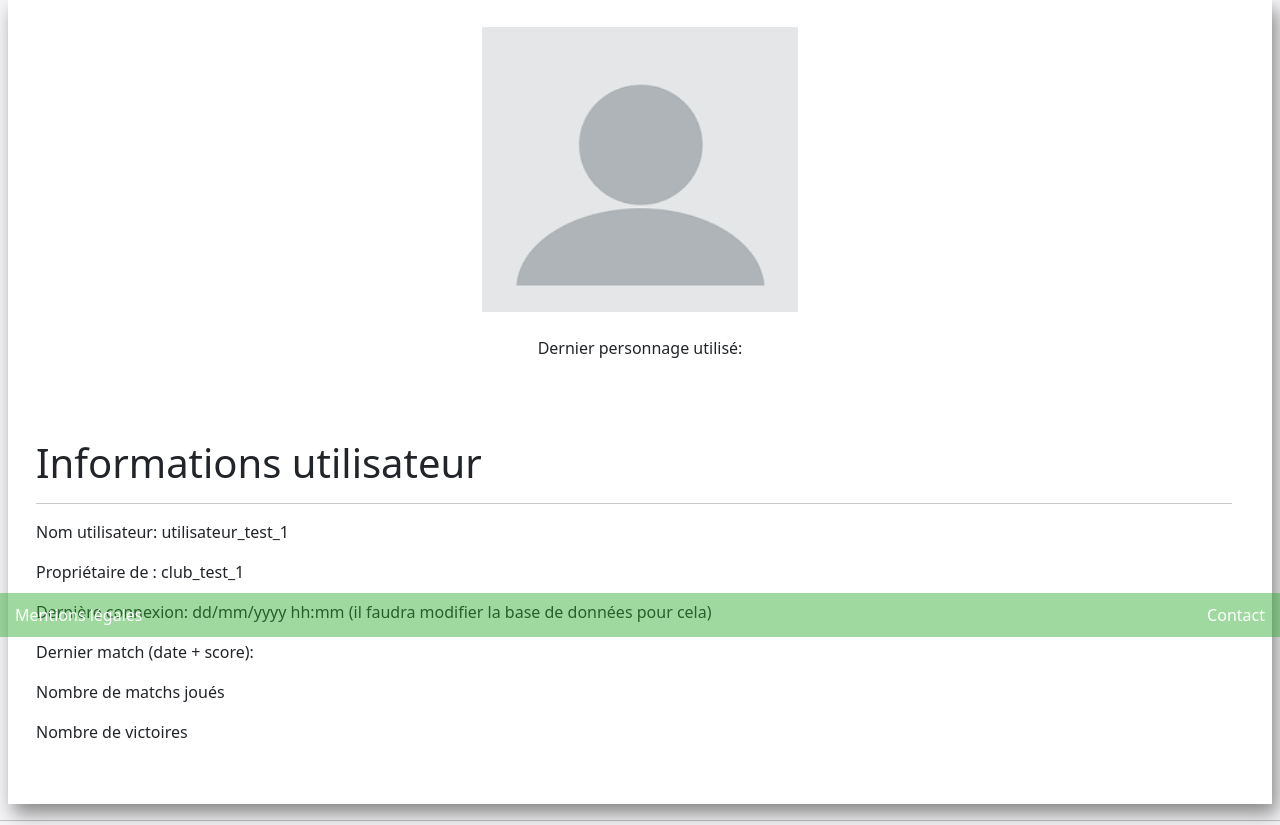
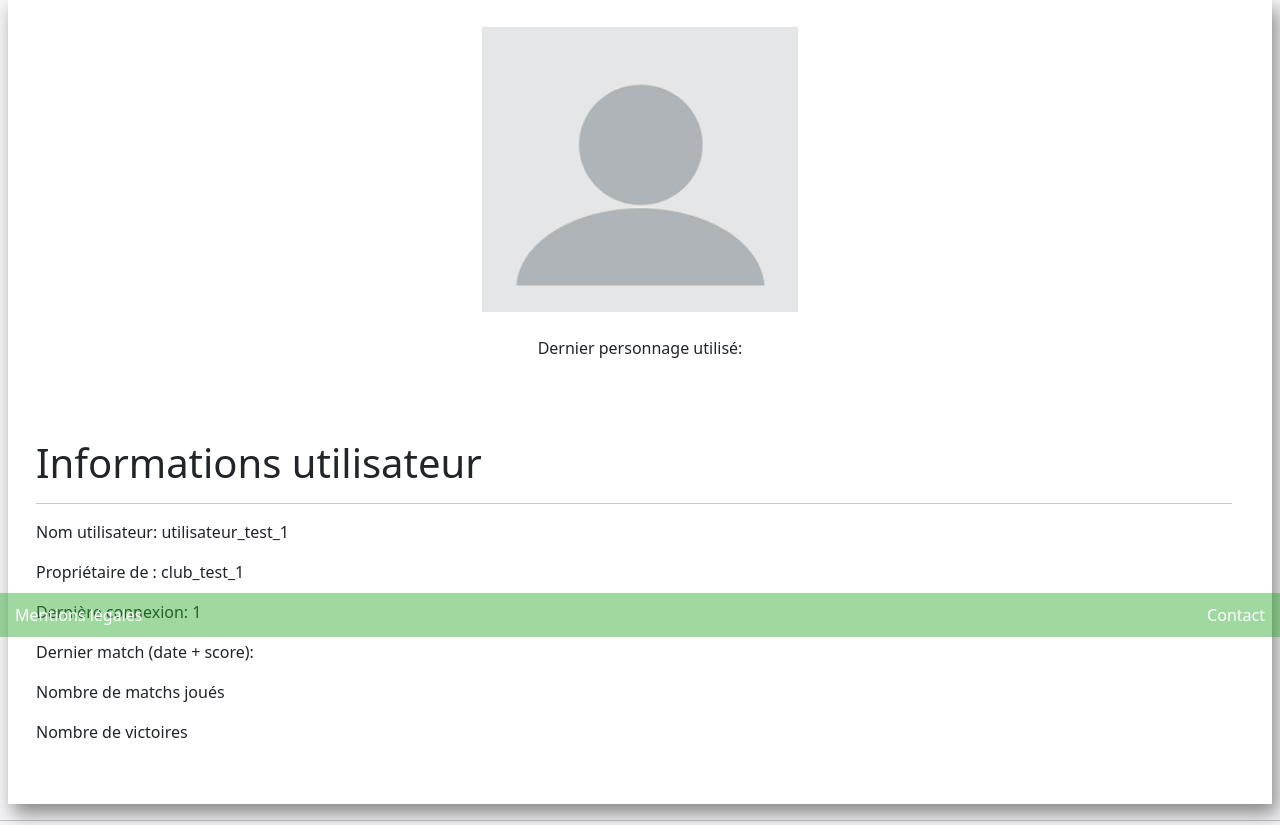
Before and after one commit to IlanMic/projet-jeu, a PHP site: page /mon-profil.php in a window 1280 px wide. Shown: the part 163-988 px from the top of the page. Run offline with PHP 8.4, Linux system fonts and the light colour scheme; a user stored in the database is signed in; data comes from the database, SQL or seed files in the repository.

Commit message:
Affichage date de dernière connexion + correction de conditions if else
Ce changement lors des conditions permet de mettre une interface propre à toutes les conditions dans lesquelles peut se trouver l'utilisateur

```diff
--- a/Views/mon-profil.php
+++ b/Views/mon-profil.php
@@ -70,7 +70,13 @@
         ?>
 
         <!-- Dernière connexion du joueur -->
-        <p class="informations-header-content">Dernière connexion: dd/mm/yyyy hh:mm (il faudra modifier la base de données pour cela)</p>
+        <p class="informations-header-content">Dernière connexion:
+            <?php if($_SESSION['derniere_connexion'] != null) {
+                echo $_SESSION['derniere_connexion'];
+            } else {
+                echo "N/A";
+            } ?>
+        </p>
         <!-- Dernière match du joueur -->
         <p class="informations-header-content">Dernier match (date + score): </p>
         <!-- Nombre de matchs joués par le joueur -->
@@ -159,7 +165,7 @@
     <!-- Affichage de la carte du second personnage -->
     <?php
     //Création du personnage 2 bloqué car le premier n'a pas encore été créé
-    if(!isset($_SESSION['utilisateur_personnage_1'])) {
+    if($_SESSION['utilisateur_personnage_1'] == null) {
         ?>
         <div class="col-lg-4">
             <div class="card personnage-container" id="card-1">
@@ -179,7 +185,7 @@
         </div>
     <?php
     //Affichage de la carte de création du second personnage
-    }else if(!isset($_SESSION['utilisateur_personnage_2'])){
+    }else if($_SESSION['utilisateur_personnage_2'] == null){
         ?>
         <div class="col-lg-4">
             <div class="card personnage-container" id="card-1">
@@ -244,7 +250,7 @@
     <!-- Carte personnage 3 -->
     <?php
     //Impossible de débloquer le troisième personnage si le compte n'est pas premium
-    if($_SESSION['compte_premium'] == 0 && isset($_SESSION['utilisateur_personnage_1']) && isset($_SESSION['utilisateur_personnage_2'])){
+    if($_SESSION['compte_premium'] == 0){
         ?>
             <div class="col-lg-4">
                 <div class="card personnage-container" id="card-1"5>
@@ -265,26 +271,8 @@
             </div>
         <?php
     //Création d'un compte premium si l'utilisateur a un compte premium
-    }else if($_SESSION['compte_premium'] == 1 && !isset($_SESSION['utilisateur_personnage_3'])) {
-        ?>
-        <div class="col-lg-4">
-            <div class="card personnage-container" id="card-1">
-                <img class="card-img-top img-illustration" src="assets/images/illustration-placeholder.png" alt="Personnage n°3 en attente de création">
-                <div class="card-body">
-                    <h5 class="personnage-title">Troisième personnage non créé</h5>
-                    <hr>
-                    <div class="text-left">
-                        <p class="card-text">Veuillez cliquer ci-dessous pour créer votre troisième personnage </p>
-                    </div>
-                </div>
-                <div class="card-footer link-container">
-                    <a class="link" href="creation-personnage.php">Créer un personnage</a>
-                </div>
-            </div>
-        </div>
-        <?php
-    //Impossible de créer un troisième personnage si les deux précédent ne l'ont pas été
-    }else if(!isset($_SESSION['utilisateur_personnage_1']) || !isset($_SESSION['utilisateur_personnage_2'])){
+    }else {
+        if($_SESSION['utilisateur_personnage_1'] == null || $_SESSION['utilisateur_personnage_2'] == null) {
             ?>
                 <div class="col-lg-4">
                     <div class="card personnage-container" id="card-1">
@@ -303,7 +291,26 @@
                     </div>
                 </div>
             <?php
-    }else{
+        //Impossible de créer un troisième personnage si les deux précédent ne l'ont pas été
+        }else if(($_SESSION['utilisateur_personnage_1'] != null) && ($_SESSION['utilisateur_personnage_2'] != null) && $_SESSION['utilisateur_personnage_3'] == null){
+            ?>
+            <div class="col-lg-4">
+                <div class="card personnage-container" id="card-1">
+                    <img class="card-img-top img-illustration" src="assets/images/illustration-placeholder.png" alt="Personnage n°3 en attente de création">
+                    <div class="card-body">
+                        <h5 class="personnage-title">Troisième personnage non créé</h5>
+                        <hr>
+                        <div class="text-left">
+                            <p class="card-text">Veuillez cliquer ci-dessous pour créer votre troisième personnage </p>
+                        </div>
+                    </div>
+                    <div class="card-footer link-container">
+                        <a class="link" href="creation-personnage.php">Créer un personnage</a>
+                    </div>
+                </div>
+            </div>
+            <?php
+        }else {
             ?>
                 <div class="col-lg-4">
                     <div class="card personnage-container" id="card-1">
@@ -341,6 +348,7 @@
                 </div>
             <?php
         }
+    }
     ?>
 </div>
 
```
Lines whose indentation alone changed are shown as unchanged.
